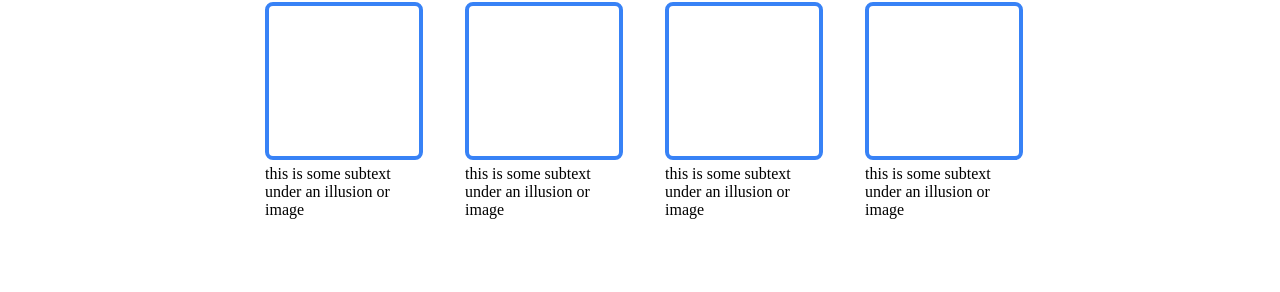
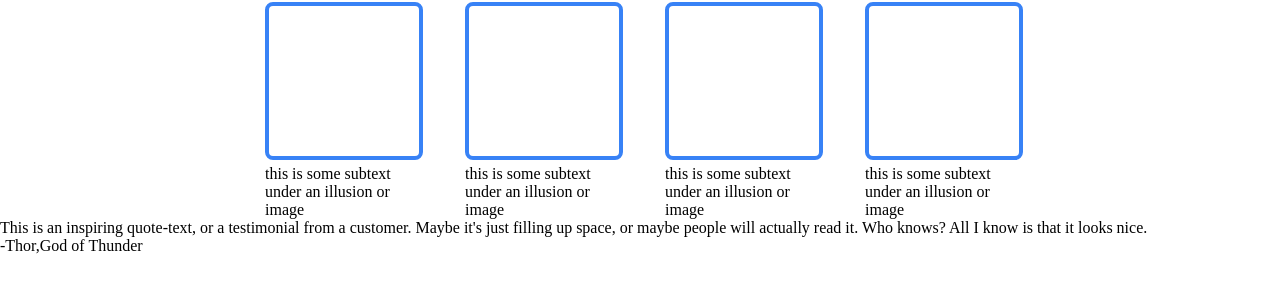
Before and after one commit to PrathamKarki/Landing-page, a plain HTML site: page index.html in a window 1280 px wide. Shown: the part 458-750 px from the top of the page. Drawn offline with Linux system fonts and the light colour scheme.

Commit message:
updated section three

```diff
--- a/index.html
+++ b/index.html
@@ -30,7 +30,7 @@
         </div>
     </div>
 
-    <div class="section-two">
+ <div class="section-two">
         <div class="information">Some random information.</div>
     <div class="container">
     <div class="item">
@@ -52,5 +52,16 @@
     </div>
 </div>
 
+<div class="section-three">
+    <p class="quotes">
+        This is an inspiring quote-text, or a testimonial from a customer. Maybe it's just filling
+        up space, or maybe people will actually read it. Who knows? All I know is that it looks
+        nice.
+    </p>
+    <div class="quote-text">
+        -Thor,God of Thunder
+    </div>
+</div>
+
 </body>
 </html>
```
